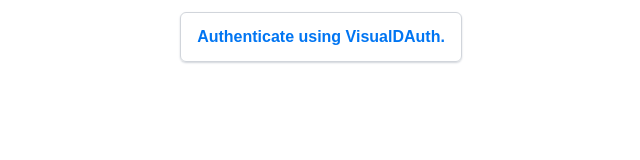
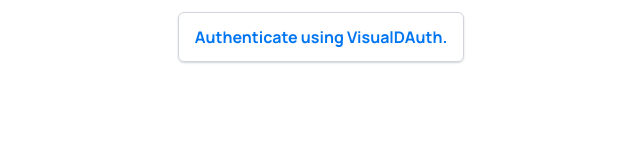
Before and after one commit to rdshinde/GPAS-prototype, a React (Create React App) app in the folder gpas-frontend/: page / in a window 1280 px wide. Shown: the top 160 px of the page, without its empty margins (319-959 px from the left). Built offline with nearby package versions, Linux system fonts and the light colour scheme; what react-dotenv, web3 would draw is missing.

Commit message:
refactore

```diff
--- a/gpas-frontend/src/index.tsx
+++ b/gpas-frontend/src/index.tsx
@@ -4,7 +4,6 @@ import "./styles/index.css";
 import App from "./App";
 import reportWebVitals from "./reportWebVitals";
 import { VisualDAuthProvider } from "./context/auth/VisualDAuthProvider";
-import env from "react-dotenv";
 
 const root = ReactDOM.createRoot(
   document.getElementById("root") as HTMLElement
--- a/gpas-frontend/src/styles/App.css
+++ b/gpas-frontend/src/styles/App.css
@@ -1,7 +1,7 @@
+@import url("https://fonts.googleapis.com/css2?family=Manrope:wght@200;300;400;500;600;700;800&family=Roboto+Slab:wght@100;200;300;400;500;600;700;800;900&display=swap");
 @import "tailwindcss/base";
 @import "tailwindcss/components";
 @import "tailwindcss/utilities";
-@import url("https://fonts.googleapis.com/css2?family=Manrope:wght@200;300;400;500;600;700;800&family=Roboto+Slab:wght@100;200;300;400;500;600;700;800;900&display=swap");
 .App {
   text-align: center;
   font-family: "Manrope", sans-serif;
```
